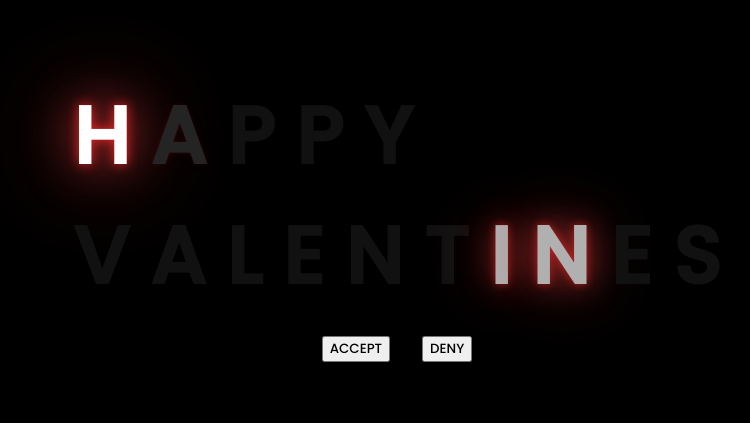
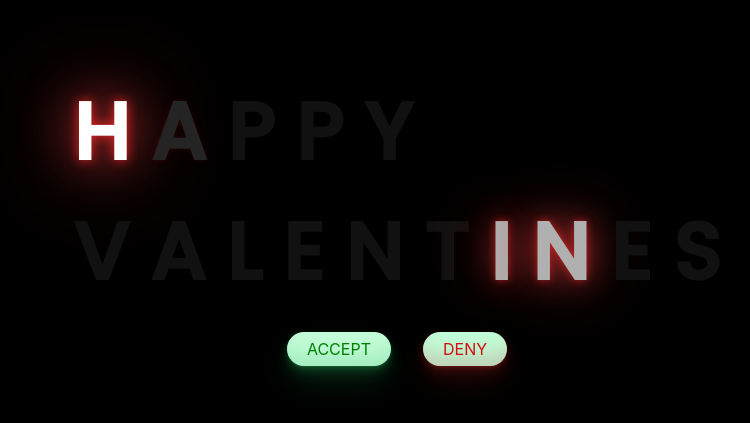
Before and after one commit to kitech100/HAPPYBIRTHDAYNUKI, a plain HTML site: page index.html in a window 1280 px wide. Shown: the part 189-612 px from the top of the page, without its empty margins (251-1001 px from the left). Drawn offline with nearby package versions, Linux system fonts and the light colour scheme.

Commit message:
partial update

```diff
--- a/css/style.css
+++ b/css/style.css
@@ -45,7 +45,7 @@ body {
     top: 50%;
     left: 50%;
     transform: translate(-50%, -50%);
-    background-color: rgb(255, 72, 72);
+    background-color: rgb(60, 60, 60);
     padding: 50px;
     border-radius: 5px;
     box-shadow: 0 0 10px rgba(0, 0, 0, 0.3);
@@ -149,6 +149,55 @@ body {
     color: #111;
 }
 
+/* CSS */
+.button-33 {
+    background-color: #c2fbd7;
+    border-radius: 100px;
+    box-shadow: rgba(44, 187, 99, .2) 0 -25px 18px -14px inset, rgba(44, 187, 99, .15) 0 1px 2px, rgba(44, 187, 99, .15) 0 2px 4px, rgba(44, 187, 99, .15) 0 4px 8px, rgba(44, 187, 99, .15) 0 8px 16px, rgba(44, 187, 99, .15) 0 16px 32px;
+    color: green;
+    cursor: pointer;
+    display: inline-block;
+    font-family: CerebriSans-Regular, -apple-system, system-ui, Roboto, sans-serif;
+    padding: 7px 20px;
+    text-align: center;
+    text-decoration: none;
+    transition: all 250ms;
+    border: 0;
+    font-size: 16px;
+    user-select: none;
+    -webkit-user-select: none;
+    touch-action: manipulation;
+}
+
+.button-33:hover {
+    box-shadow: rgba(44, 187, 99, .35) 0 -25px 18px -14px inset, rgba(44, 187, 99, .25) 0 1px 2px, rgba(44, 187, 99, .25) 0 2px 4px, rgba(44, 187, 99, .25) 0 4px 8px, rgba(44, 187, 99, .25) 0 8px 16px, rgba(44, 187, 99, .25) 0 16px 32px;
+    transform: scale(1.05) rotate(-1deg);
+}
+
+.button-34 {
+    background-color: #c2fbd7;
+    border-radius: 100px;
+    box-shadow: rgba(187, 44, 44, 0.2) 0 -25px 18px -14px inset, rgba(187, 44, 44, 0.15) 0 1px 2px, rgba(187, 44, 44, 0.15) 0 2px 4px, rgba(187, 44, 44, 0.15) 0 4px 8px, rgba(187, 44, 44, 0.15) 0 8px 16px, rgba(187, 44, 44, 0.15) 0 16px 32px;
+    color: rgb(210, 15, 15);
+    cursor: pointer;
+    display: inline-block;
+    font-family: CerebriSans-Regular, -apple-system, system-ui, Roboto, sans-serif;
+    padding: 7px 20px;
+    text-align: center;
+    text-decoration: none;
+    transition: all 250ms;
+    border: 0;
+    font-size: 16px;
+    user-select: none;
+    -webkit-user-select: none;
+    touch-action: manipulation;
+}
+
+.button-34:hover {
+    box-shadow: rgba(187, 44, 44, 0.35) 0 -25px 18px -14px inset, rgba(187, 44, 44, 0.25) 0 1px 2px, rgba(187, 44, 44, 0.25) 0 2px 4px, rgba(187, 44, 44, 0.25) 0 4px 8px, rgba(187, 44, 44, 0.25) 0 8px 16px, rgba(187, 44, 46, 0.25) 0 16px 32px;
+    transform: scale(1.05) rotate(-1deg);
+}
+
 @media screen and (max-width:574px) {
     .greetings {
         display: block;
--- a/index.html
+++ b/index.html
@@ -37,22 +37,20 @@
     </div>
     </div>
     <div class="button" style="display: flex; gap: 2rem;">
-        <button style="display: none" id="redirectFlower">
-            <a href="flower.html">ACCEPT</a>
-        </button>
         <!-- <button id="acceptBtn">ACCEPT</button> -->
-        <button id="openModalBtn">ACCEPT</button>
-
-        <button id="denyBtn">DENY</button>
+        <button style="display: none" id="redirectFlower"><a href="flower.html"></a></button>
+        <button id="openModalBtn" class="button-33" role="button">ACCEPT</button>
+        <button id="denyBtn" class="button-34" role="button">DENY</button>
 
     </div>
     <div id="myModal" class="modal">
         <div class="modal-content">
+            <span id="promptMSG" style="font-color: red"></span><br>
             <span class="close" id="closeModalBtn">&times;</span>
-            <label for="input-password">Password</label>
-            <input type="password" id="inputPassword"></input>
-            <button id="confirmPassword">Confirm</button>
-            <span id="promptMSG" style="font-color: red"></span>
+            <label for="input-password">Password</label><br>
+            <input type="password" id="inputPassword" style="margin-bottom: 10px;"></input>
+            <button id="confirmPassword" class="button-33">Confirm</button>
+
         </div>
     </div>
 </body>
--- a/main.js
+++ b/main.js
@@ -42,11 +42,10 @@ $(document).ready(function () {
     $("#confirmPassword").click(function () {
 
         let inputPwd = $("#inputPassword").val();
-        console.log('inputpasss', inputPwd);
-        console.log('password', password);
+        // console.log('inputpasss', inputPwd);
+        // console.log('password', password);
         if (inputPwd == password) {
             $("#redirectFlower a")[0].click();
-            ("#myAudio")[0].play();
         } else {
             $("#promptMSG").text('Wrong password');
         }
```
Also changed, not shown: flower.html (+4 -8 lines).
